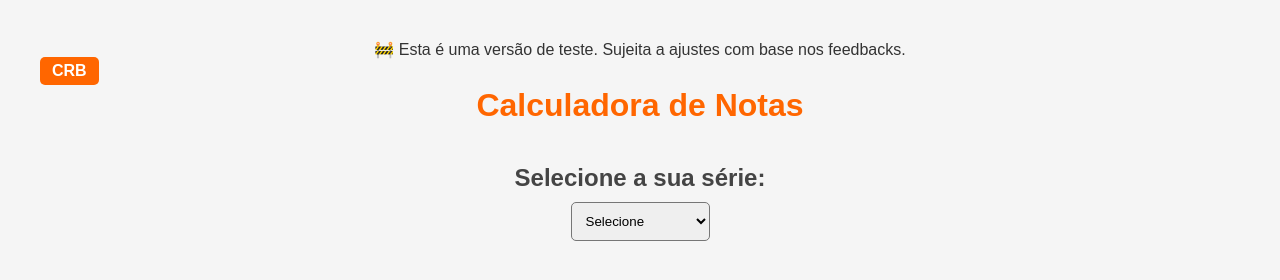
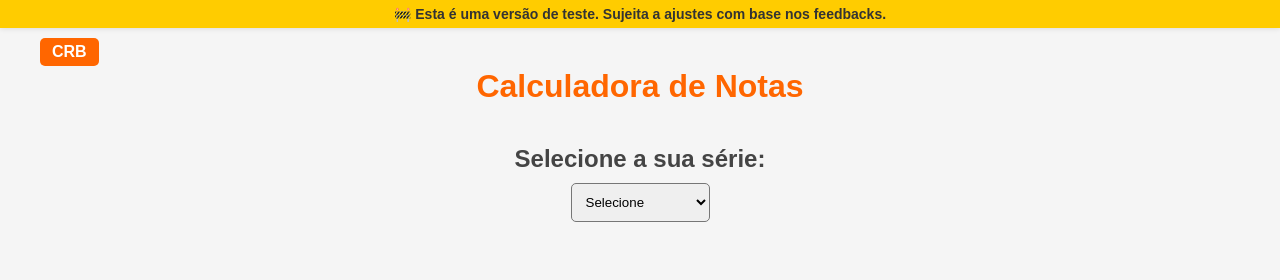
Before and after one commit to mistermaques/calculadora-crb, a plain HTML site: page index.html in a window 1280 px wide. Drawn offline with Linux system fonts and the light colour scheme.

Commit message:
Update style.css

```diff
--- a/style.css
+++ b/style.css
@@ -142,5 +142,18 @@ h1 {
   color: #ff6600;
   margin-top: 10px;
 }
-
+.aviso-teste {
+  position: fixed;
+  top: 0;
+  left: 0;
+  width: 100%;
+  background-color: #ffcc00;
+  color: #333;
+  font-weight: bold;
+  text-align: center;
+  padding: 6px;
+  font-size: 14px;
+  z-index: 9999;
+  box-shadow: 0 1px 5px rgba(0, 0, 0, 0.1);
+}
 /* Caixa da Calculadora */
```
